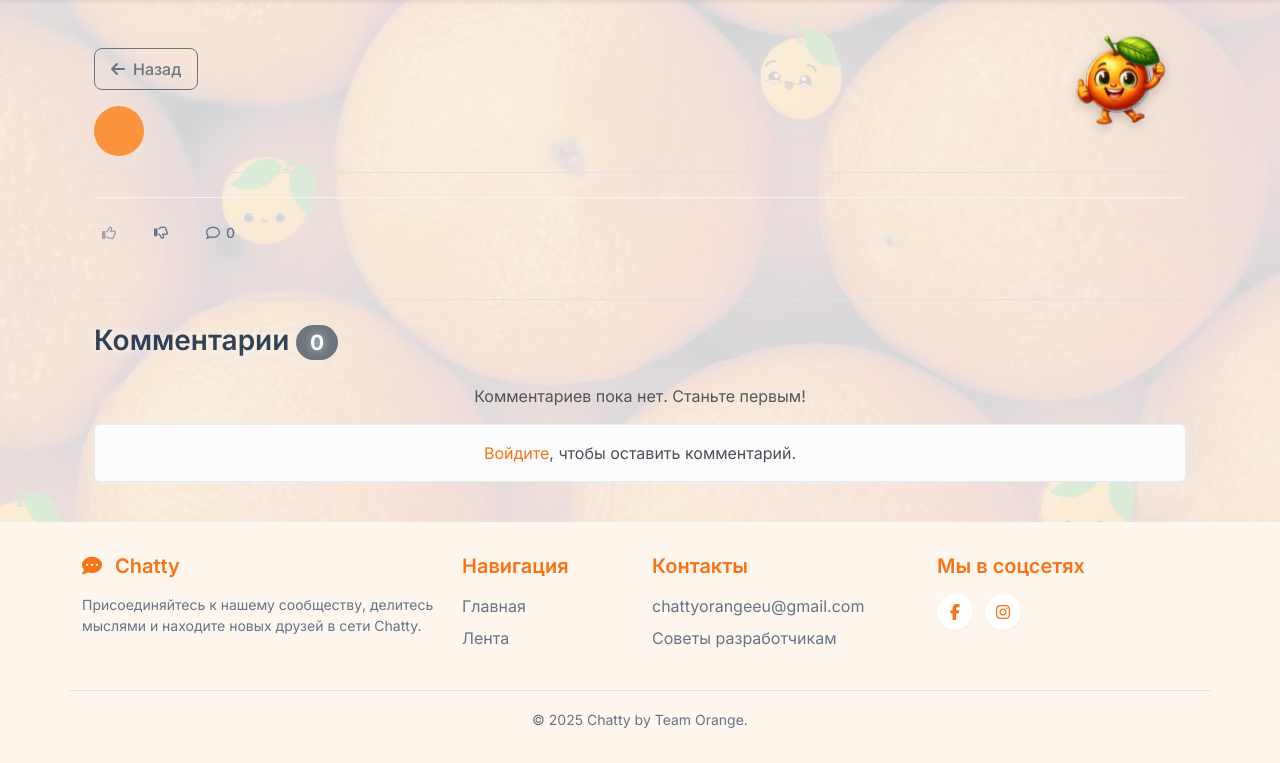
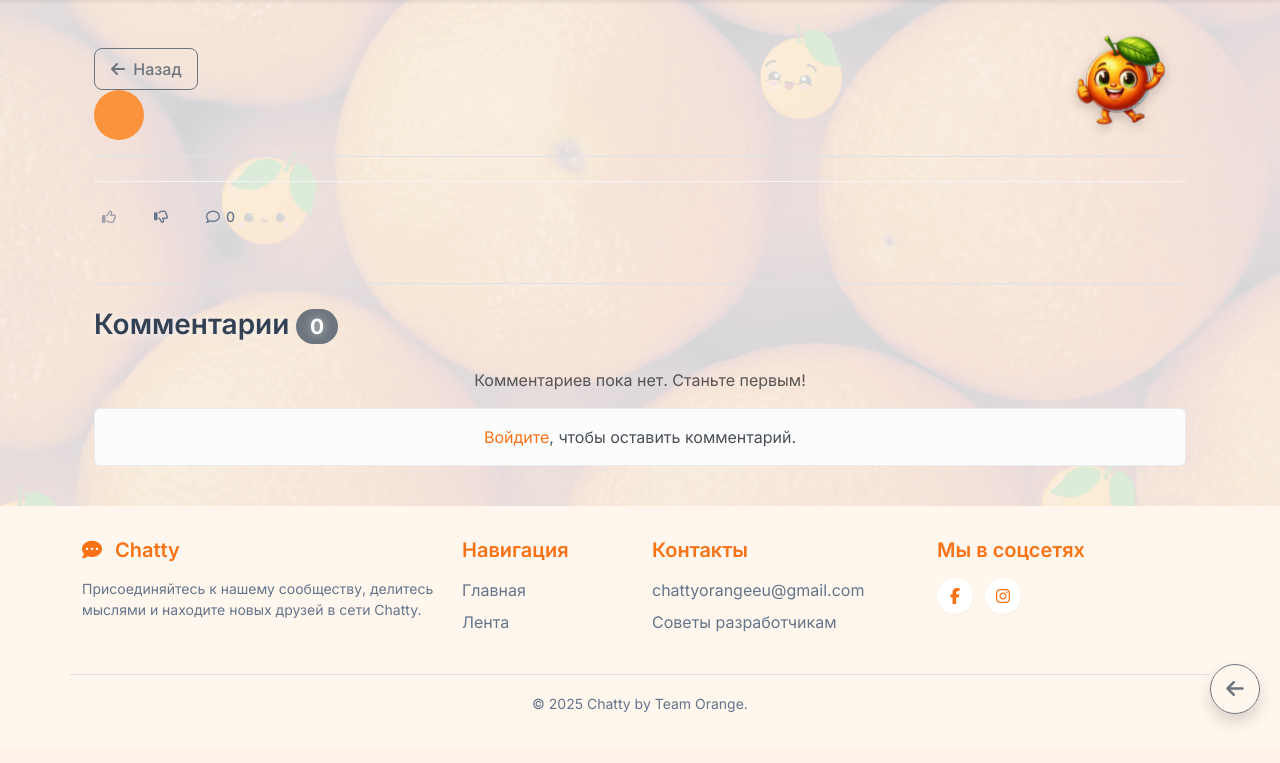
Before and after one commit to AleksejsGir/Chatty_orange, a Django app: template posts/templates/posts/post_detail.html in a window 1280 px wide. Shown: the part 66-829 px from the top of the page. After the commit the page ends 790 px from the top, so only its background shows below. Run offline with Django 5.2, Linux system fonts and the light colour scheme; the template is opened without the code that fills it, so the values that code supplies are empty; parts of the project's set-up code (start-up, migrations or seed data) failed here and were passed over; some libraries are stand-ins or nearby versions.

Commit message:
добавлена фиксированная стрелка , идентичная кнопке "назад"

```diff
--- a/posts/templates/posts/components/back_button.html
+++ b/posts/templates/posts/components/back_button.html
@@ -1,4 +1,6 @@
-<a href="{{ url }}" class="{{ btn_class }} w-auto d-inline-flex align-items-center mb-3">
-    <i class="fa-solid fa-arrow-left me-2"></i>
-    <span class="d-none d-sm-inline">{{ label }}</span>
+<a href="{{ url }}" class="{{ btn_class }} {{ extra_class }}" title="{{ label }}">
+    <i class="fa-solid fa-arrow-left"></i>
+    {% if not extra_class %}
+        <span class="d-none d-sm-inline ms-1">{{ label }}</span>
+    {% endif %}
 </a>
--- a/posts/templates/posts/post_detail.html
+++ b/posts/templates/posts/post_detail.html
@@ -311,6 +311,11 @@
         </div>
         {% endif %}
     </div>
+    <div class="floating-back-button">
+    {% back_button post extra_class="btn btn-outline-secondary btn-lg rounded-circle shadow" %}
+</div>
+
+
 {% endblock %}
 
 {% block extra_css %}
@@ -328,6 +333,25 @@
         background-color: rgba(0, 0, 0, 0.95);
         animation: fadeIn 0.3s ease;
     }
+    /* Стрелка "Назад" */
+
+
+    .floating-back-button {
+        position: fixed;
+        bottom: 20px;
+        right: 20px;
+        z-index: 999;
+    }
+    .floating-back-button a {
+        width: 50px;
+        height: 50px;
+        display: flex;
+        align-items: center;
+        justify-content: center;
+    }
+
+
+
 
     .lightbox-modal.active {
         display: flex;
--- a/posts/templatetags/back_button.py
+++ b/posts/templatetags/back_button.py
@@ -1,49 +1,85 @@
+# from django import template
+# from django.urls import reverse
+#
+# register = template.Library()
+#
+# @register.inclusion_tag('posts/components/back_button.html', takes_context=True)
+# def back_button(context, post=None):
+#     request = context['request']
+#     referer = request.META.get('HTTP_REFERER', '')
+#     # Смотрим сначала в POST (удаление комментария), потом в GET (создание, клик из ленты и т.д.)
+#     from_param = request.POST.get('from') or request.GET.get('from')
+#
+#     # Базовая лента
+#     url = reverse('posts:post-list')
+#     label = 'Назад'
+#     btn_class = 'btn btn-outline-secondary'
+#
+#     # 1) Если from=created — это после создания самого поста
+#     if from_param == 'created':
+#         label = 'Перейти в ленту'
+#         btn_class = 'btn btn-outline-secondary'
+#         return {'url': url, 'label': label, 'btn_class': btn_class}
+#
+#     # 2) Остальные специальные from‑значения
+#     if from_param == 'latest':
+#         return {'url': url, 'label': label, 'btn_class': btn_class}
+#
+#     if from_param == 'subscriptions':
+#         url = reverse('posts:post-list') + '?filter=subscriptions'
+#         return {'url': url, 'label': label, 'btn_class': btn_class}
+#
+#     if from_param == 'popular':
+#         url = reverse('posts:post-list') + '?filter=popular'
+#         return {'url': url, 'label': label, 'btn_class': btn_class}
+#
+#     if from_param == 'profile' and post:
+#         url = reverse('users:profile', args=[post.author.username])
+#         return {'url': url, 'label': label, 'btn_class': btn_class}
+#
+#     if from_param == 'tag' and post and post.tags.exists():
+#         url = reverse('posts:tag-posts', args=[post.tags.first().slug])
+#         return {'url': url, 'label': label, 'btn_class': btn_class}
+#
+#     # 3) Если from_param нет, но есть referer — возвращаем туда (например, кликнули «назад» из браузера)
+#     if referer:
+#         return {'url': referer, 'label': label, 'btn_class': btn_class}
+#
+#     # 4) По умолчанию — в общую ленту
+#     return {'url': url, 'label': label, 'btn_class': btn_class}
+#
 from django import template
 from django.urls import reverse
 
 register = template.Library()
 
 @register.inclusion_tag('posts/components/back_button.html', takes_context=True)
-def back_button(context, post=None):
+def back_button(context, post=None, extra_class=''):
     request = context['request']
     referer = request.META.get('HTTP_REFERER', '')
-    # Смотрим сначала в POST (удаление комментария), потом в GET (создание, клик из ленты и т.д.)
     from_param = request.POST.get('from') or request.GET.get('from')
 
-    # Базовая лента
     url = reverse('posts:post-list')
     label = 'Назад'
     btn_class = 'btn btn-outline-secondary'
 
-    # 1) Если from=created — это после создания самого поста
     if from_param == 'created':
         label = 'Перейти в ленту'
-        btn_class = 'btn btn-outline-secondary'
-        return {'url': url, 'label': label, 'btn_class': btn_class}
+        return {'url': url, 'label': label, 'btn_class': btn_class, 'extra_class': extra_class}
 
-    # 2) Остальные специальные from‑значения
     if from_param == 'latest':
-        return {'url': url, 'label': label, 'btn_class': btn_class}
+        return {'url': url, 'label': label, 'btn_class': btn_class, 'extra_class': extra_class}
 
     if from_param == 'subscriptions':
         url = reverse('posts:post-list') + '?filter=subscriptions'
-        return {'url': url, 'label': label, 'btn_class': btn_class}
+    elif from_param == 'popular':
+        url = reverse('posts:post-list') + '?filter=popular'
+    elif from_param == 'profile' and post:
+        url = reverse('users:profile', args=[post.author.username])
+    elif from_param == 'tag' and post and post.tags.exists():
+        url = reverse('posts:tag-posts', args=[post.tags.first().slug])
 
-    if from_param == 'popular':
-        url = reverse('posts:post-list') + '?filter=popular'
-        return {'url': url, 'label': label, 'btn_class': btn_class}
+    elif referer:
+        return {'url': referer, 'label': label, 'btn_class': btn_class, 'extra_class': extra_class}
 
-    if from_param == 'profile' and post:
-        url = reverse('users:profile', args=[post.author.username])
-        return {'url': url, 'label': label, 'btn_class': btn_class}
-
-    if from_param == 'tag' and post and post.tags.exists():
-        url = reverse('posts:tag-posts', args=[post.tags.first().slug])
-        return {'url': url, 'label': label, 'btn_class': btn_class}
-
-    # 3) Если from_param нет, но есть referer — возвращаем туда (например, кликнули «назад» из браузера)
-    if referer:
-        return {'url': referer, 'label': label, 'btn_class': btn_class}
-
-    # 4) По умолчанию — в общую ленту
-    return {'url': url, 'label': label, 'btn_class': btn_class}
+    return {'url': url, 'label': label, 'btn_class': btn_class, 'extra_class': extra_class}
```
